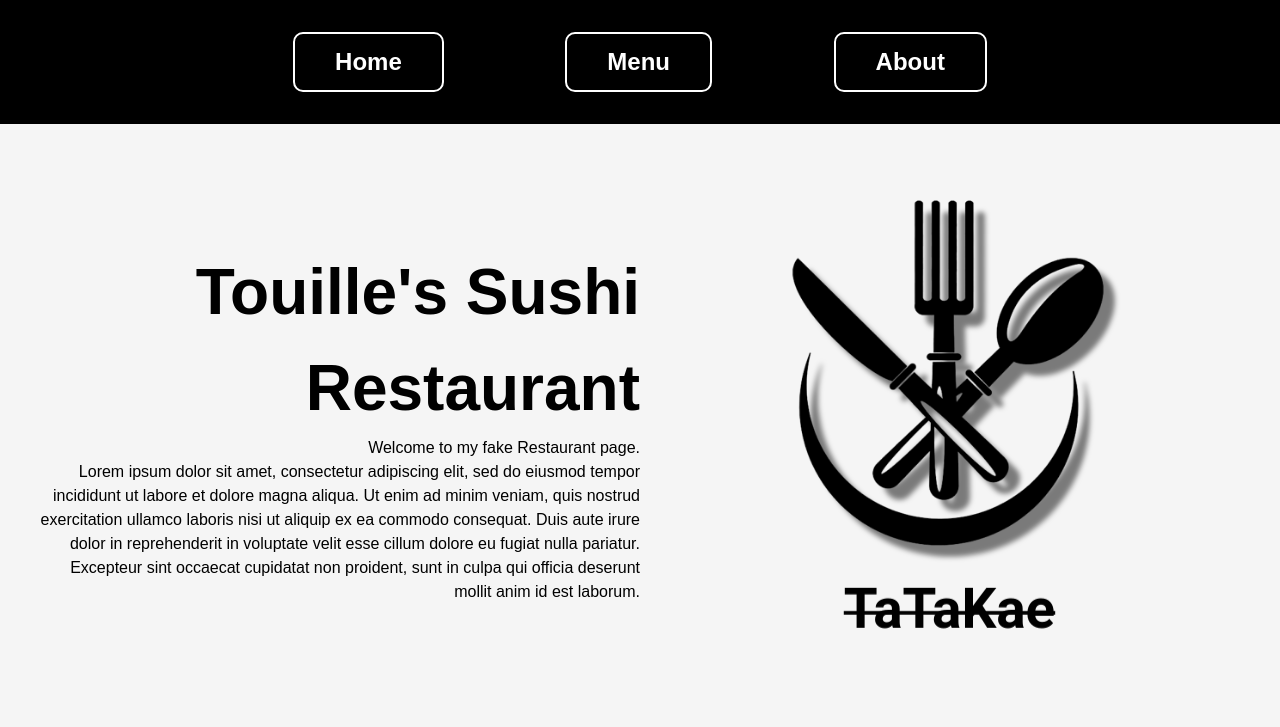
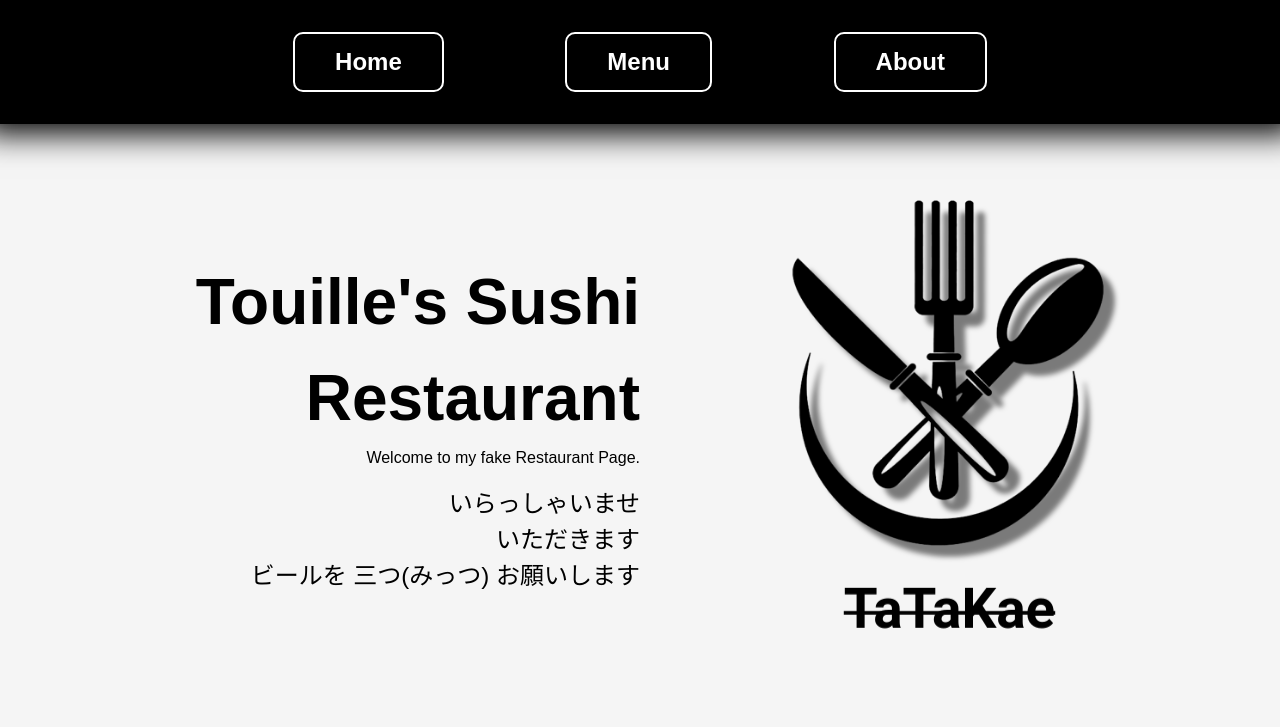
Before and after one commit to Tou1lle/restaurant-page-top, a website built with webpack: page src/template.html in a window 1280 px wide. Built offline with nearby package versions, Linux system fonts and the light colour scheme.

Commit message:
create homepage via javascript

```diff
--- /dev/null
+++ b/src/homepage.js
@@ -0,0 +1,65 @@
+import restaurantLogoPath from "./assets/restaurant-logo.png";
+
+const contentDiv = document.querySelector("#content");
+const h1Text = "Touille's Sushi Restaurant";
+const welcomeText = "Welcome to my fake Restaurant Page.";
+const japaneseText1 = "いらっしゃいませ";
+const japaneseText2 = "いただきます";
+const japaneseText3 = "ビールを 三つ(みっつ) お願いします";
+
+class HomePage {
+    #hpContainer
+
+    constructor() {
+        this.#hpContainer = document.createElement("div");
+        this.hpContainer.classList.add("restaurant-hp-container");
+    }
+
+    get hpContainer() {
+        return this.#hpContainer;
+    }
+
+    createWelcomeDiv() {
+        const welcomeDiv = document.createElement("div");
+        welcomeDiv.classList.add("welcome-container");
+
+        this.hpContainer.appendChild(welcomeDiv);
+
+        const h1Div = document.createElement("h1");
+        const welcomeMessage = document.createElement("p");
+        const japanesePhrasesDiv = document.createElement("div");
+        const japanesePhrase1 = document.createElement("p");
+        const japanesePhrase2 = document.createElement("p");
+        const japanesePhrase3 = document.createElement("p");
+        japanesePhrasesDiv.classList.add("japanese-phrases");
+
+        h1Div.textContent = h1Text;
+        welcomeMessage.textContent = welcomeText;
+        japanesePhrase1.textContent = japaneseText1;
+        japanesePhrase2.textContent = japaneseText2;
+        japanesePhrase3.textContent = japaneseText3;
+
+        welcomeDiv.append(h1Div, welcomeMessage, japanesePhrasesDiv);
+        japanesePhrasesDiv.append(japanesePhrase1, japanesePhrase2, japanesePhrase3);
+    }
+
+    createImageDiv() {
+        const imageContainer = document.createElement("div");
+        const imageLogo = document.createElement("img");
+
+        imageContainer.classList.add("image-container");
+        imageLogo.src = restaurantLogoPath;
+
+        imageContainer.appendChild(imageLogo);
+        this.hpContainer.appendChild(imageContainer);
+    }
+
+    showHomePage() {
+        this.createWelcomeDiv();
+        this.createImageDiv();
+
+        contentDiv.append(this.hpContainer);
+    }
+}
+
+export default HomePage;
--- a/src/index.js
+++ b/src/index.js
@@ -1,10 +1,6 @@
 import "./reset.css";
 import "./styles.css";
-import imageRestaurantLogo from "./assets/restaurant-logo.png";
+import HomePage from "./homepage.js";
 
-console.log("Webpack Config Working!");
-
-const imageContainerDiv = document.querySelector(".image-container");
-const imgRestaurantLogo = document.createElement("img");
-imgRestaurantLogo.src = imageRestaurantLogo;
-imageContainerDiv.appendChild(imgRestaurantLogo);
+const homePage = new HomePage();
+homePage.showHomePage();
--- a/src/styles.css
+++ b/src/styles.css
@@ -17,6 +17,7 @@ h1 {
     gap: 10%;
     padding: 2rem;
     background-color: black;
+    box-shadow: 0px -8px 30px 18px #000000;
 }
 
 button {
@@ -36,9 +37,9 @@ button:hover {
     color: black;
 }
 
-#content {
-    display: flex;
-    flex-direction: column;
+.restaurant-hp-container {
+    display: grid;
+    grid-template-columns: repeat(2, 1fr);
     align-items: center;
 }
 
@@ -47,8 +48,7 @@ button:hover {
     padding-left: 30px;
 }
 
-.restaurant-logo-container {
-    display: grid;
-    grid-template-columns: repeat(2,1fr);
-    align-items: center ;
+.japanese-phrases {
+    font-size: 1.5rem;
+    padding-top: 1rem;
 }
--- a/src/template.html
+++ b/src/template.html
@@ -16,15 +16,6 @@
         </nav>
     </header>
     <div id="content">
-        <div class="restaurant-logo-container">
-            <div class="welcome-container">
-                <h1>Touille's Sushi Restaurant</h1>
-                <p>Welcome to my fake Restaurant page.</p>
-                <p>Lorem ipsum dolor sit amet, consectetur adipiscing elit, sed do eiusmod tempor incididunt ut labore et dolore magna aliqua. Ut enim ad minim veniam, quis nostrud exercitation ullamco laboris nisi ut aliquip ex ea commodo consequat. Duis aute irure dolor in reprehenderit in voluptate velit esse cillum dolore eu fugiat nulla pariatur. Excepteur sint occaecat cupidatat non proident, sunt in culpa qui officia deserunt mollit anim id est laborum.</p>
-            </div>
-            <div class="image-container">
-            </div>
-        </div>
     </div>
 </body>
 
```
